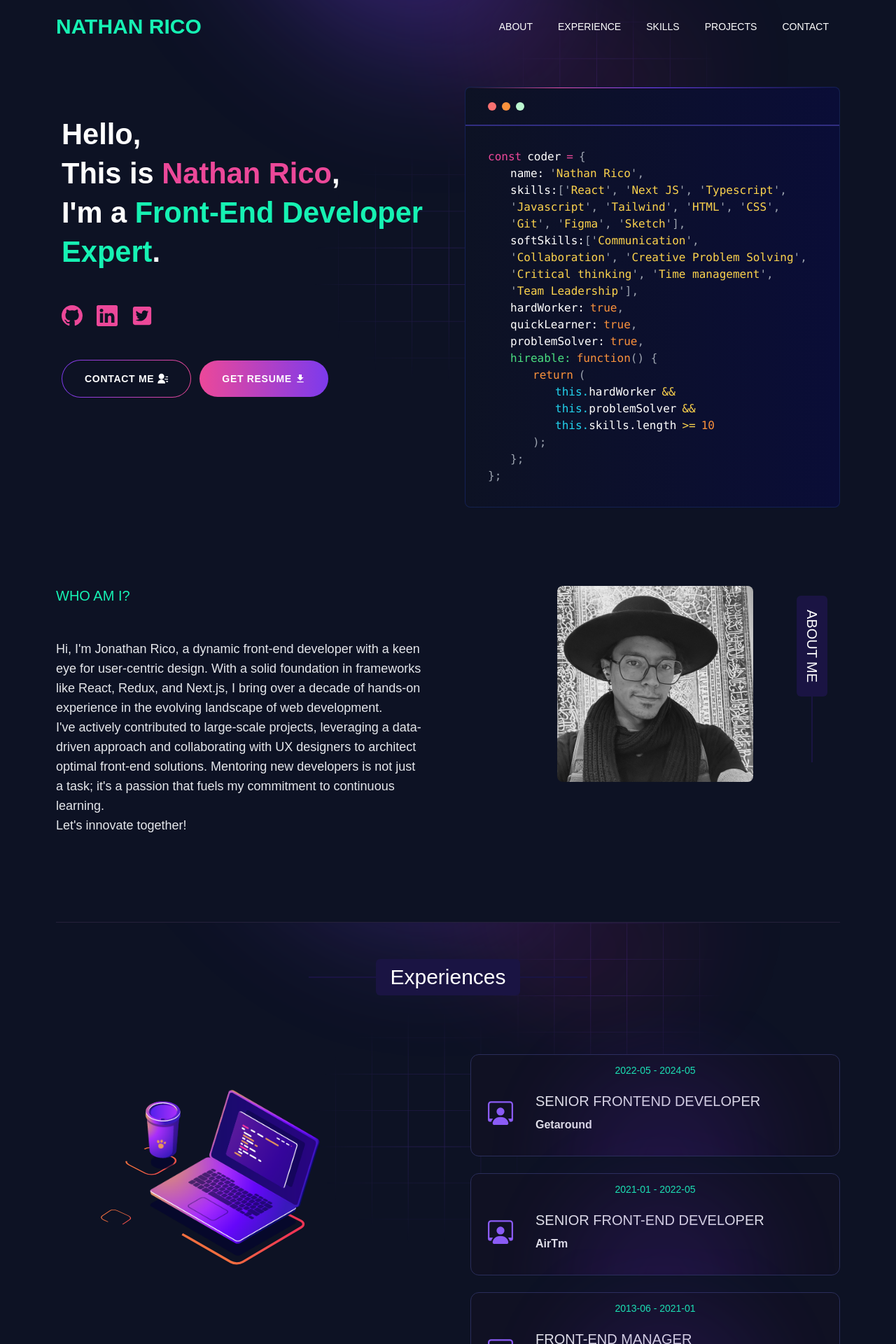
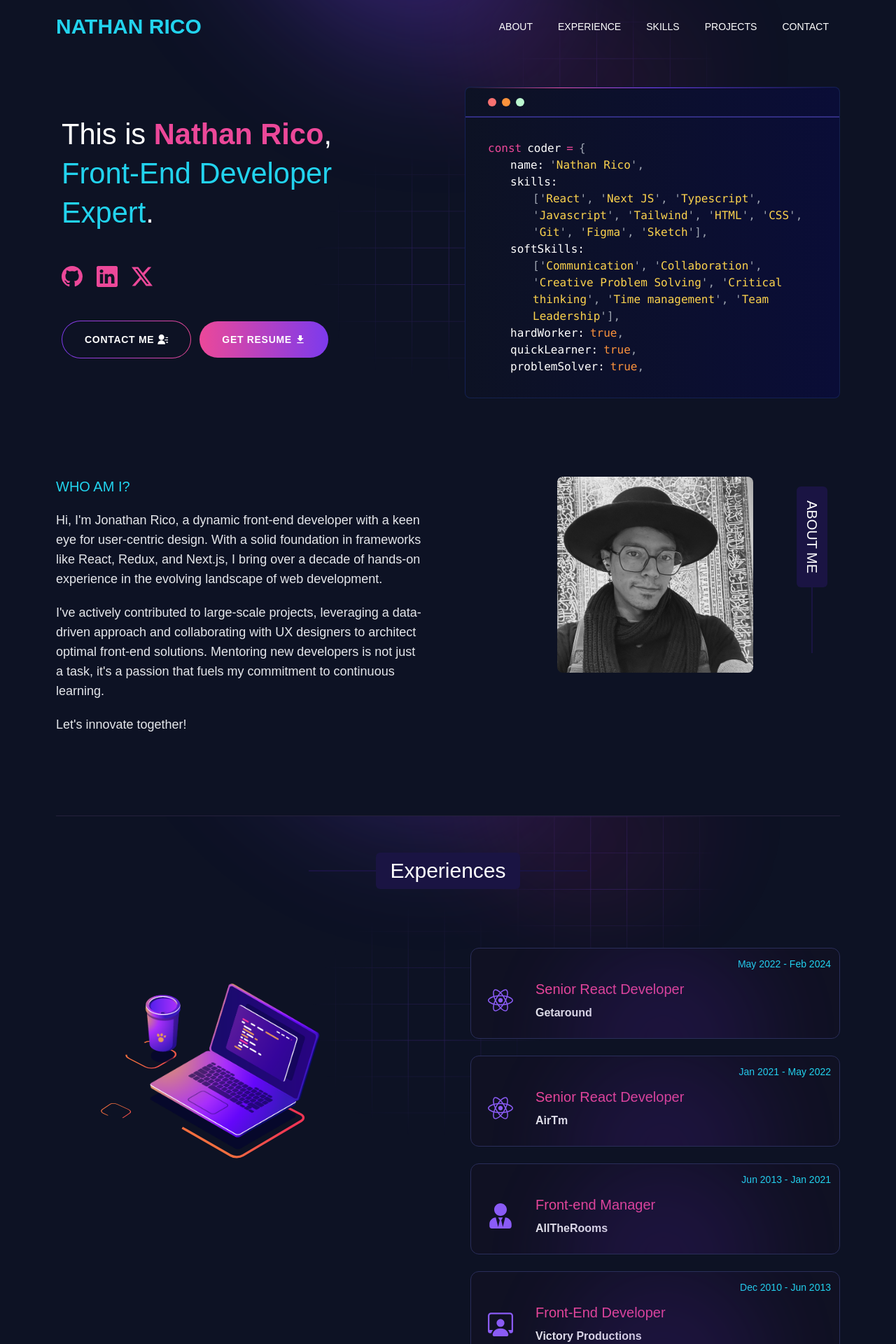
Before and after one commit to nathanredblur/nathanredblur.dev, a React (Vite) app: page / in a window 1280 px wide. Shown: the top 1920 px of the page at 70% size. Built offline with nearby package versions, Linux system fonts and the light colour scheme.

Commit message:
tuning styles

```diff
--- a/src/components/WindowBox/index.tsx
+++ b/src/components/WindowBox/index.tsx
@@ -31,7 +31,7 @@ const WindowBox = (
           <div className="h-2 w-2 lg:h-3 lg:w-3 rounded-full bg-orange-400"></div>
           <div className="h-2 w-2 lg:h-3 lg:w-3 rounded-full bg-green-200"></div>
         </div>
-        <p className="text-center ml-3 text-[#16f2b3] text-base lg:text-xl">
+        <p className="text-center font-semibold ml-3 text-pink-500 text-base lg:text-xl">
           {title}
         </p>
       </div>
--- a/src/components/footer.tsx
+++ b/src/components/footer.tsx
@@ -15,7 +15,7 @@ const Footer = () => {
             <a
               target="_blank"
               href={personalData.domain}
-              className="text-[#16f2b3]"
+              className="text-cyan-400"
             >
               {personalData.name}
             </a>
@@ -24,7 +24,7 @@ const Footer = () => {
             <a
               target="_blank"
               href={personalData.repo}
-              className="flex items-center gap-2 uppercase hover:text-[#16f2b3]"
+              className="flex items-center gap-2 uppercase hover:text-cyan-400"
             >
               <IoStar />
               <span>Star</span>
@@ -32,7 +32,7 @@ const Footer = () => {
             <a
               target="_blank"
               href={`${personalData.repo}/fork`}
-              className="flex items-center gap-2 uppercase hover:text-[#16f2b3]"
+              className="flex items-center gap-2 uppercase hover:text-cyan-400"
             >
               <CgGitFork />
               <span>Fork</span>
--- a/src/components/homepage/about/index.tsx
+++ b/src/components/homepage/about/index.tsx
@@ -10,17 +10,17 @@ const AboutSection = () => (
     </div>
     <div className="grid grid-cols-1 lg:grid-cols-2 gap-8 lg:gap-16">
       <div className="order-2 lg:order-1">
-        <p className="font-medium mb-5 text-[#16f2b3] text-xl uppercase">
+        <p className="font-medium mb-5 text-cyan-400 text-xl uppercase">
           Who am I?
         </p>
-        <p className="text-gray-200 text-sm lg:text-lg">
+        <div className="text-gray-200 text-sm lg:text-lg">
           {personalData.description.split("\n").map((desc, index) => (
-            <span key={index}>
+            <p className="mb-5" key={index}>
               {desc}
               <br />
-            </span>
+            </p>
           ))}
-        </p>
+        </div>
       </div>
       <div className="flex justify-center order-1 lg:order-2 items-start">
         <img
--- a/src/components/homepage/blog/blog-card.tsx
+++ b/src/components/homepage/blog/blog-card.tsx
@@ -17,7 +17,7 @@ function BlogCard({ blog }: { blog: BlogData }) {
         />
       </div>
       <div className="p-2 sm:p-3 flex flex-col">
-        <div className="flex justify-between items-center text-[#16f2b3] text-sm">
+        <div className="flex justify-between items-center text-cyan-400 text-sm">
           <p>{timeConverter(blog.published_at)}</p>
           <div className="flex items-center gap-3">
             <p className="flex items-center gap-1">
@@ -37,7 +37,7 @@ function BlogCard({ blog }: { blog: BlogData }) {
             {blog.title}
           </p>
         </a>
-        <p className="mb-2 text-sm text-[#16f2b3]">
+        <p className="mb-2 text-sm text-cyan-400">
           {`${blog.reading_time_minutes} Min Read`}
         </p>
         <p className="text-sm lg:text-base text-[#d3d8e8] pb-3 lg:pb-6 line-clamp-3">
--- a/src/components/homepage/education/index.tsx
+++ b/src/components/homepage/education/index.tsx
@@ -57,7 +57,7 @@ function Education() {
                       className="absolute bottom-0 opacity-80"
                     />
                     <div className="flex justify-center">
-                      <p className="text-xs sm:text-sm text-[#16f2b3]">
+                      <p className="text-xs sm:text-sm text-cyan-400">
                         {education.duration}
                       </p>
                     </div>
--- a/src/components/homepage/experience/index.tsx
+++ b/src/components/homepage/experience/index.tsx
@@ -1,9 +1,10 @@
+import { useState } from "react";
 import { experiences } from "@/utils/data/experience";
-import { BsPersonWorkspace } from "react-icons/bs";
 import AnimationLottie from "@components/helper/animation-lottie";
 import GlowCard from "@components/helper/glow-card";
 import lottieAnimation from "@/assets/lottie/code.json";
-import { useState } from "react";
+import { BsPersonWorkspace } from "react-icons/bs";
+import { FaReact, FaUserTie } from "react-icons/fa";
 
 function Experience() {
   const [collapsStatus, setCollapsStatus] = useState<{
@@ -50,8 +51,16 @@ function Experience() {
           <div>
             <div className="flex flex-col gap-6">
               {experiences.map((experience) => {
-                const id = `experience-${experience.company}`;
+                const id = `experience-${experience.company.split(" ")[0]}`;
                 const isOpen = collapsStatus[id];
+                let IconType;
+                if (experience.type === "React") {
+                  IconType = FaReact;
+                } else if (experience.type === "Manager") {
+                  IconType = FaUserTie;
+                } else {
+                  IconType = BsPersonWorkspace;
+                }
 
                 return (
                   <GlowCard
@@ -59,7 +68,7 @@ function Experience() {
                     identifier={id}
                     onClick={() => handleCollapse(id)}
                   >
-                    <div className="p-3 relative">
+                    <div className="p-3 relative overflow-hidden">
                       <img
                         src="/blur-23.svg"
                         alt="Hero"
@@ -67,18 +76,18 @@ function Experience() {
                         height={200}
                         className="absolute bottom-0 opacity-80"
                       />
-                      <div className="flex justify-center">
-                        <p className="text-xs sm:text-sm text-[#16f2b3]">
+                      <div className="flex justify-end">
+                        <p className="text-xs sm:text-sm text-cyan-400">
                           {experience.duration}
                         </p>
                       </div>
-                      <div className="px-3 py-5">
+                      <div className="p-3">
                         <div className="flex items-center gap-x-8">
                           <div className="text-violet-500  transition-all duration-300 hover:scale-125">
-                            <BsPersonWorkspace size={36} />
+                            <IconType size={36} />
                           </div>
                           <div>
-                            <p className="text-base sm:text-xl mb-2 font-medium uppercase">
+                            <p className="text-base sm:text-xl mb-2 font-medium text-pink-500">
                               {experience.title}
                             </p>
                             <p className="text-sm sm:text-base font-bold">
@@ -86,12 +95,12 @@ function Experience() {
                             </p>
                           </div>
                         </div>
-                        <div className="flex items-center gap-x-8">
-                          <div
-                            className={`text-sm sm:text-base collaps ${
-                              isOpen ? "open" : ""
-                            }`}
-                          >
+                        <div
+                          className={`flex items-center gap-x-8 collaps ${
+                            isOpen ? "open" : ""
+                          }`}
+                        >
+                          <div className={`text-sm sm:text-base pt-5`}>
                             {experience.description}
                           </div>
                         </div>
--- a/src/components/homepage/hero-section/index.tsx
+++ b/src/components/homepage/hero-section/index.tsx
@@ -1,8 +1,9 @@
+import WindowBox from "@/components/WindowBox";
 import { personalData } from "@/utils/data/personal-data";
 import { skillsData, softSkillsData } from "@/utils/data/skills";
 import { keys } from "@/utils/type-safe";
-import { BsGithub, BsLinkedin } from "react-icons/bs";
-import { FaFacebook, FaTwitterSquare } from "react-icons/fa";
+import { BsGithub, BsLinkedin, BsTwitterX } from "react-icons/bs";
+import { FaFacebook } from "react-icons/fa6";
 import { MdDownload } from "react-icons/md";
 import { RiContactsFill } from "react-icons/ri";
 import { SiLeetcode } from "react-icons/si";
@@ -20,12 +21,15 @@ function HeroSection() {
 
       <div className="grid grid-cols-1 items-start lg:grid-cols-2 lg:gap-12 gap-y-8">
         <div className="flex flex-col items-start justify-center p-2 pb-20 md:pb-10 lg:pt-10">
-          <h1 className="text-3xl font-bold leading-10 text-white md:font-extrabold lg:text-[2.6rem] lg:leading-[3.5rem]">
-            Hello, <br />
-            This is <span className=" text-pink-500">{personalData.name}</span>,
+          <h1 className="text-3xl leading-10 text-white lg:text-[2.6rem] lg:leading-[3.5rem]">
+            This is
+            <span className="font-semibold text-pink-500">
+              {" "}
+              {personalData.name}
+            </span>
+            ,
             <br />
-            {`I'm a `}
-            <span className=" text-[#16f2b3]">{personalData.designation}</span>.
+            <span className="text-cyan-400">{personalData.designation}</span>.
           </h1>
 
           <div className="my-12 flex items-center gap-5">
@@ -42,7 +46,7 @@ function HeroSection() {
                   {key === "linkedIn" && <BsLinkedin size={30} />}
                   {key === "facebook" && <FaFacebook size={30} />}
                   {key === "leetcode" && <SiLeetcode size={30} />}
-                  {key === "twitter" && <FaTwitterSquare size={30} />}
+                  {key === "twitter" && <BsTwitterX size={30} />}
                 </a>
               );
             })}
@@ -73,19 +77,7 @@ function HeroSection() {
             )}
           </div>
         </div>
-        <div className="order-1 lg:order-2 from-[#0d1224] border-[#1b2c68a0] relative rounded-lg border bg-gradient-to-r to-[#0a0d37]">
-          <div className="flex flex-row">
-            <div className="h-[1px] w-full bg-gradient-to-r from-transparent via-pink-500 to-violet-600"></div>
-            <div className="h-[1px] w-full bg-gradient-to-r from-violet-600 to-transparent"></div>
-          </div>
-          <div className="px-4 lg:px-8 py-5">
-            <div className="flex flex-row space-x-2">
-              <div className="h-3 w-3 rounded-full bg-red-400"></div>
-              <div className="h-3 w-3 rounded-full bg-orange-400"></div>
-              <div className="h-3 w-3 rounded-full bg-green-200"></div>
-            </div>
-          </div>
-          <div className="overflow-hidden border-t-[2px] border-indigo-900 px-4 lg:px-8 py-4 lg:py-8">
+        <WindowBox>
           <code className="font-mono text-xs md:text-sm lg:text-base">
             <div className="blink">
               <span className="mr-2 text-pink-500">const</span>
@@ -101,6 +93,7 @@ function HeroSection() {
             </div>
             <div className="ml-4 lg:ml-8 mr-2">
               <span className=" text-white">skills:</span>
+              <div className="ml-4 lg:ml-8 mr-2">
                 <span className="text-gray-400">{`['`}</span>
                 {skillsData.map((skill, index) => (
                   <span key={index}>
@@ -112,8 +105,10 @@ function HeroSection() {
                 ))}
                 <span className="text-gray-400">{"'],"}</span>
               </div>
+            </div>
             <div className="ml-4 lg:ml-8 mr-2">
               <span className=" text-white">softSkills:</span>
+              <div className="ml-4 lg:ml-8 mr-2">
                 <span className="text-gray-400">{`['`}</span>
                 {softSkillsData.map((skill, index) => (
                   <span key={index}>
@@ -125,10 +120,9 @@ function HeroSection() {
                 ))}
                 <span className="text-gray-400">{"'],"}</span>
               </div>
+            </div>
             <div>
-                <span className="ml-4 lg:ml-8 mr-2 text-white">
-                  hardWorker:
-                </span>
+              <span className="ml-4 lg:ml-8 mr-2 text-white">hardWorker:</span>
               <span className="text-orange-400">true</span>
               <span className="text-gray-400">,</span>
             </div>
@@ -146,47 +140,8 @@ function HeroSection() {
               <span className="text-orange-400">true</span>
               <span className="text-gray-400">,</span>
             </div>
-              <div>
-                <span className="ml-4 lg:ml-8 mr-2 text-green-400">
-                  hireable:
-                </span>
-                <span className="text-orange-400">function</span>
-                <span className="text-gray-400">{"() {"}</span>
-              </div>
-              <div>
-                <span className="ml-8 lg:ml-16 mr-2 text-orange-400">
-                  return
-                </span>
-                <span className="text-gray-400">{`(`}</span>
-              </div>
-              <div>
-                <span className="ml-12 lg:ml-24 text-cyan-400">this.</span>
-                <span className="mr-2 text-white">hardWorker</span>
-                <span className="text-amber-300">&amp;&amp;</span>
-              </div>
-              <div>
-                <span className="ml-12 lg:ml-24 text-cyan-400">this.</span>
-                <span className="mr-2 text-white">problemSolver</span>
-                <span className="text-amber-300">&amp;&amp;</span>
-              </div>
-              <div>
-                <span className="ml-12 lg:ml-24 text-cyan-400">this.</span>
-                <span className="mr-2 text-white">skills.length</span>
-                <span className="mr-2 text-amber-300">&gt;=</span>
-                <span className="text-orange-400">{skillsData.length}</span>
-              </div>
-              <div>
-                <span className="ml-8 lg:ml-16 mr-2 text-gray-400">{`);`}</span>
-              </div>
-              <div>
-                <span className="ml-4 lg:ml-8 text-gray-400">{`};`}</span>
-              </div>
-              <div>
-                <span className="text-gray-400">{`};`}</span>
-              </div>
           </code>
-          </div>
-        </div>
+        </WindowBox>
       </div>
     </section>
   );
--- a/src/components/navbar.tsx
+++ b/src/components/navbar.tsx
@@ -5,7 +5,10 @@ const Navbar = () => {
     <nav className="bg-transparent">
       <div className="flex items-center justify-between py-5">
         <div className="flex flex-shrink-0 items-center">
-          <a href="/" className=" text-[#16f2b3] text-3xl font-bold uppercase">
+          <a
+            href="/"
+            className=" text-cyan-400 text-3xl font-semibold uppercase"
+          >
             {personalData.name}
           </a>
         </div>
--- a/src/css/index.scss
+++ b/src/css/index.scss
@@ -45,11 +45,14 @@ body {
 
 // collaps div animation
 .collaps {
-  transition: max-height 0.3s ease-in-out;
+  transition: max-height 0.5s ease-in-out, opacity 0.6s ease-in-out;
   max-height: 0;
+  opacity: 0;
   overflow: hidden;
 }
 
 .collaps.open {
+  transition-duration: 0.5, 0.3;
   max-height: 1000px;
+  opacity: 1;
 }
--- a/src/utils/data/experience.ts
+++ b/src/utils/data/experience.ts
@@ -1,38 +1,46 @@
 export const experiences = [
   {
-    title: 'Senior Frontend Developer',
+    title: "Senior React Developer",
     company: "Getaround",
-    duration: "2022-05 - 2024-05",
-    description: "I led the development of new product features from start to finish, including conception, research, documentation, maintenance, and refinement. I also contributed to key initiatives to enhance system elegance and productivity, focusing on streamlining processes and internal tools. Over time, I took ownership of part of the codebase, adhering to standards and best practices while driving its growth. Additionally, I conducted peer code reviews, contributed to our design system, and collaborated on product vision and software design decisions."
+    type: "React",
+    duration: "May 2022 - Feb 2024",
+    description:
+      "I led the development of new product features from start to finish, including conception, research, documentation, maintenance, and refinement. I also contributed to key initiatives to enhance system elegance and productivity, focusing on streamlining processes and internal tools. Over time, I took ownership of part of the codebase, adhering to standards and best practices while driving its growth. Additionally, I conducted peer code reviews, contributed to our design system, and collaborated on product vision and software design decisions.",
   },
   {
-    title: "Senior Front-end Developer",
+    title: "Senior React Developer",
     company: "AirTm",
-    duration: "2021-01 - 2022-05",
-    description: "Front-end development for a financial services application that relies on a cryptocurrency backend."
+    type: "React",
+    duration: "Jan 2021 - May 2022",
+    description:
+      "Front-end development for a financial services application that relies on a cryptocurrency backend.",
   },
   {
     title: "Front-end Manager",
     company: "AllTheRooms",
-    duration: "2013-06 - 2021-01",
-    description: "I was the lead front-end developer for a travel metasearch product with a cutting-edge front-end that became a touchstone throughout the travel industry. Started in Angular and successfully migrated to React/Redux. I developed the front end for a self-service B2B analytics product, using React, Next.js, GraphQL and Apollo client. My responsibilities included UX design."
+    type: "Manager",
+    duration: "Jun 2013 - Jan 2021",
+    description:
+      "I was the lead front-end developer for a travel metasearch product with a cutting-edge front-end that became a touchstone throughout the travel industry. Started in Angular and successfully migrated to React/Redux. I developed the front end for a self-service B2B analytics product, using React, Next.js, GraphQL and Apollo client. My responsibilities included UX design.",
   },
   {
     title: "Front-End Developer",
     company: "Victory Productions",
-    duration: "2010-12 - 2013-06",
-    description: "Develop a complex front-end application for an e-learning product, using web frameworks like Angular and Backbone."
+    duration: "Dec 2010 - Jun 2013",
+    description:
+      "Develop a complex front-end application for an e-learning product, using web frameworks like Angular and Backbone.",
   },
   {
     title: "Front-end Developer",
     company: "PRAGMA",
-    duration: "2009-02 - 2010-12",
-    description: "Develop sites in Adobe Flash and HTML/CSS."
+    duration: "Feb 2009 - Dec 2010",
+    description: "Develop sites in Adobe Flash and HTML/CSS.",
   },
   {
     title: "Front-end Developer",
     company: "ITM University, Peesco, Revista Kanzen, and others",
-    duration: "2005-07 - 2009-02",
-    description: "Creating engaging interactive games with Adobe Flash and ActionScript for ITM University's online education platform. Experienced Entrepreneur and Tech Lead specializing in creating custom WordPress templates and plugins for Joomla, ELGG, and Moodle platforms. Skilled in leading teams and delivering innovative solutions to drive business growth. Passionate about leveraging technology to enhance user experiences."
-  }
-]
+    duration: "Jul 2005 - Feb 2009",
+    description:
+      "Creating engaging interactive games with Adobe Flash and ActionScript for ITM University's online education platform. Experienced Entrepreneur and Tech Lead specializing in creating custom WordPress templates and plugins for Joomla, ELGG, and Moodle platforms. Skilled in leading teams and delivering innovative solutions to drive business growth. Passionate about leveraging technology to enhance user experiences.",
+  },
+];
--- a/src/utils/data/personal-data.ts
+++ b/src/utils/data/personal-data.ts
@@ -9,11 +9,9 @@ export const personalData = {
   name: "Nathan Rico",
   profile: "/photo.jpeg",
   designation: "Front-End Developer Expert",
-  description: `
-    Hi, I'm Jonathan Rico, a dynamic front-end developer with a keen eye for user-centric design. With a solid foundation in frameworks like React, Redux, and Next.js, I bring over a decade of hands-on experience in the evolving landscape of web development.
-    I've actively contributed to large-scale projects, leveraging a data-driven approach and collaborating with UX designers to architect optimal front-end solutions. Mentoring new developers is not just a task; it's a passion that fuels my commitment to continuous learning.
-    Let's innovate together!
-  `,
+  description: `Hi, I'm Jonathan Rico, a dynamic front-end developer with a keen eye for user-centric design. With a solid foundation in frameworks like React, Redux, and Next.js, I bring over a decade of hands-on experience in the evolving landscape of web development.
+    I've actively contributed to large-scale projects, leveraging a data-driven approach and collaborating with UX designers to architect optimal front-end solutions. Mentoring new developers is not just a task, it's a passion that fuels my commitment to continuous learning.
+    Let's innovate together!`,
   email: "nathanredblur@duck.com",
   phone: "",
   address: "",
```
Also changed, not shown: src/components/homepage/projects/project-card.tsx (+7 -2 lines). Lines whose indentation alone changed are shown as unchanged.
